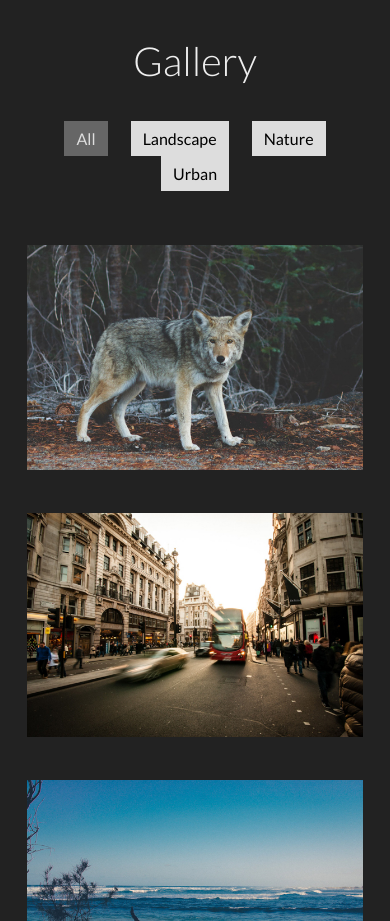
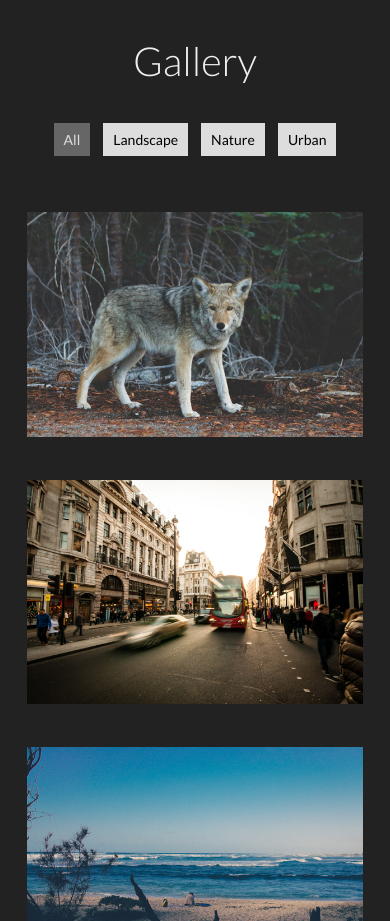
Before and after one commit to ColinGBos/PhotographySite, a plain HTML site: page index.html in a window 390 px wide. Shown: the part 2740-3661 px from the top of the page. Drawn offline with Linux system fonts and the light colour scheme.

Commit message:
Smaller buttons for mobile
does this make them fit on one line?

```diff
--- a/css/main.css
+++ b/css/main.css
@@ -376,6 +376,16 @@ footer img {
         opacity: 0.0;
     }
 
+    #gallery .filter-button {
+        padding: 8px 10px;
+        margin: 2px 5px;
+        background-color: #ddd;
+        border: none;
+        font-family: "Lato";
+        font-size: 14px;
+        cursor: pointer;
+    }
+
     footer ul li {
     display: inline-block;
     }
```
